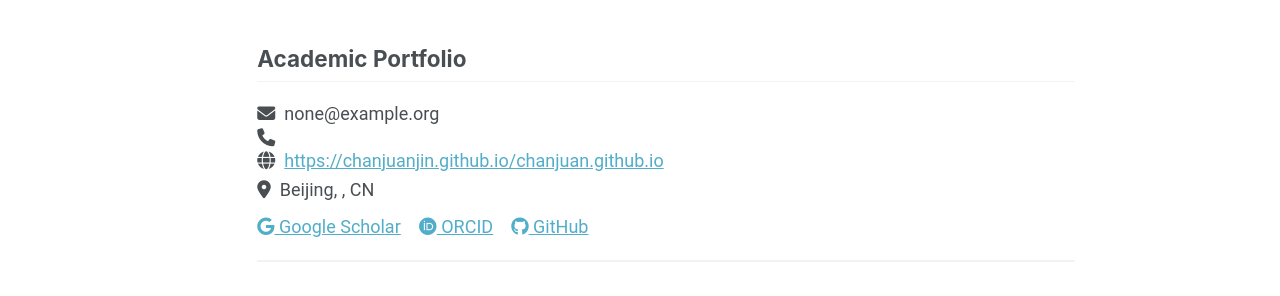
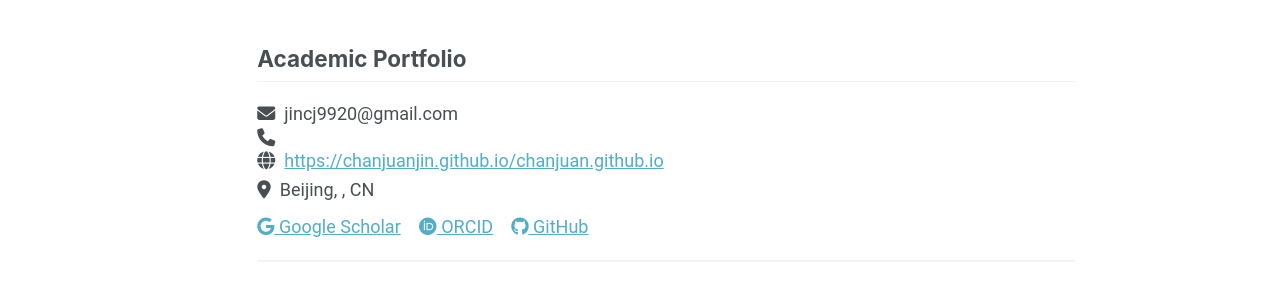
Before and after one commit to chanjuanjin/chanjuan.github.io, a Jekyll site: the page built from _pages/cv-json.md, in a window 1280 px wide and 900 px high, scrolled down 318 px. Shown: the part 157-453 px from the top of the window. Built offline with Jekyll 4.4.1, drawn with Linux system fonts in a browser that asks for light colours; a script bundle is joined from its source files by our own code; library files that are not in the unit come from our copies.

Commit message:
Update cv.json

```diff
--- a/_data/cv.json
+++ b/_data/cv.json
@@ -2,7 +2,7 @@
   "basics": {
     "name": "Chanjuan Jin",
     "label": "Academic Portfolio",
-    "email": "none@example.org",
+    "email": "jincj9920@gmail.com",
     "phone": "",
     "website": "https://chanjuanjin.github.io/chanjuan.github.io",
     "summary": "Bachelor from Jilin University (2020). Graduate student at Tsinghua University (2020–2025).",
```
